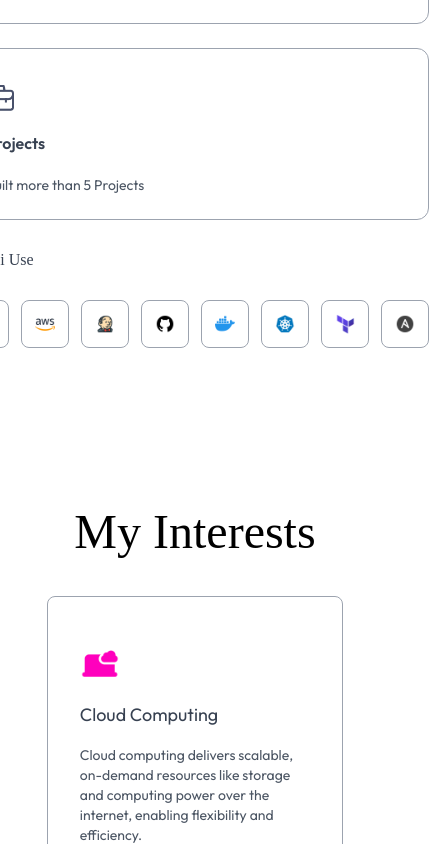
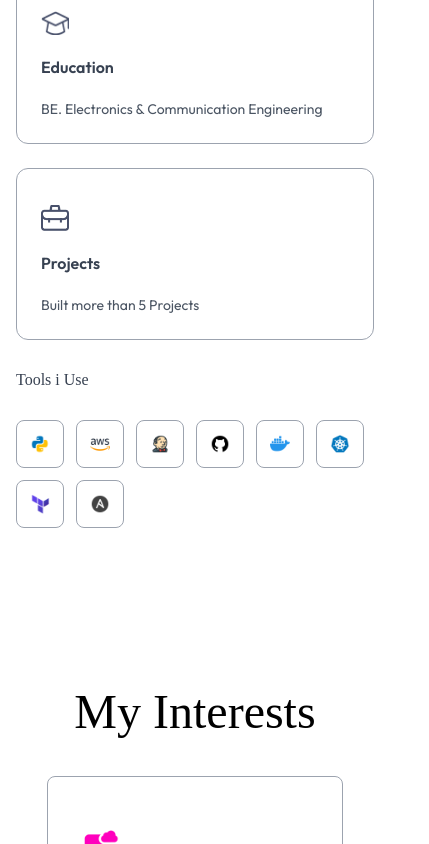
Before and after one commit to Kishore-Kalaiselvan/Profile, a plain HTML site: page index.html in a window 390 px wide. Shown: the part 2147-2991 px from the top of the page, 429 px wide, since content can reach past the window. Drawn offline with nearby package versions, Linux system fonts and the light colour scheme; a web font is replaced by a local one.

Commit message:
Made Change To about section for mobile devices

```diff
--- a/index.html
+++ b/index.html
@@ -84,10 +84,10 @@
      </div>
 
 <!-- ---------------------------------------about me-------------------------------- -->
-<div id="about" class="w-full px-[12%] py-10 scroll-mt-20">
+<div id="about" class="w-full px-4 sm:px-[12%] py-10 scroll-mt-20">
     <!-- <h4 class="text-center mb-2 text-lg">Introduction</h4> -->
     <h2 class="text-center text-5xl font-Ovo">About Me</h2>
-    <div class="flex w-full flex-col lg:flex-row items-center gap-20 my-20">
+    <div class="flex w-full flex-col lg:flex-row items-center gap-10 my-20">
         <div class="max-w-max mx-auto relative">
             <img src="./images/user-image.jpg" alt="" class="w-64 sm:w-80 rounded-3xl max-w-none">
 
@@ -126,7 +126,7 @@
             </ul>
             <h4 class="my-6 text-gray-700 font-Ovo dark:text-white/80">Tools i Use</h4>
 
-            <ul class="flex items-center gap-3 sm:gap-5">
+            <ul class="flex flex-wrap items-center gap-3 sm:gap-5">
                 <li class="flex items-center justify-center w-12 sm:w-14 aspect-square border border-gray-400 rounded-lg cursor-pointer hover:-translate-y-1 duration-500">
                     <img src="./images/python.png" alt="" class="w-5 sm:w-7">
                 </li>
```
